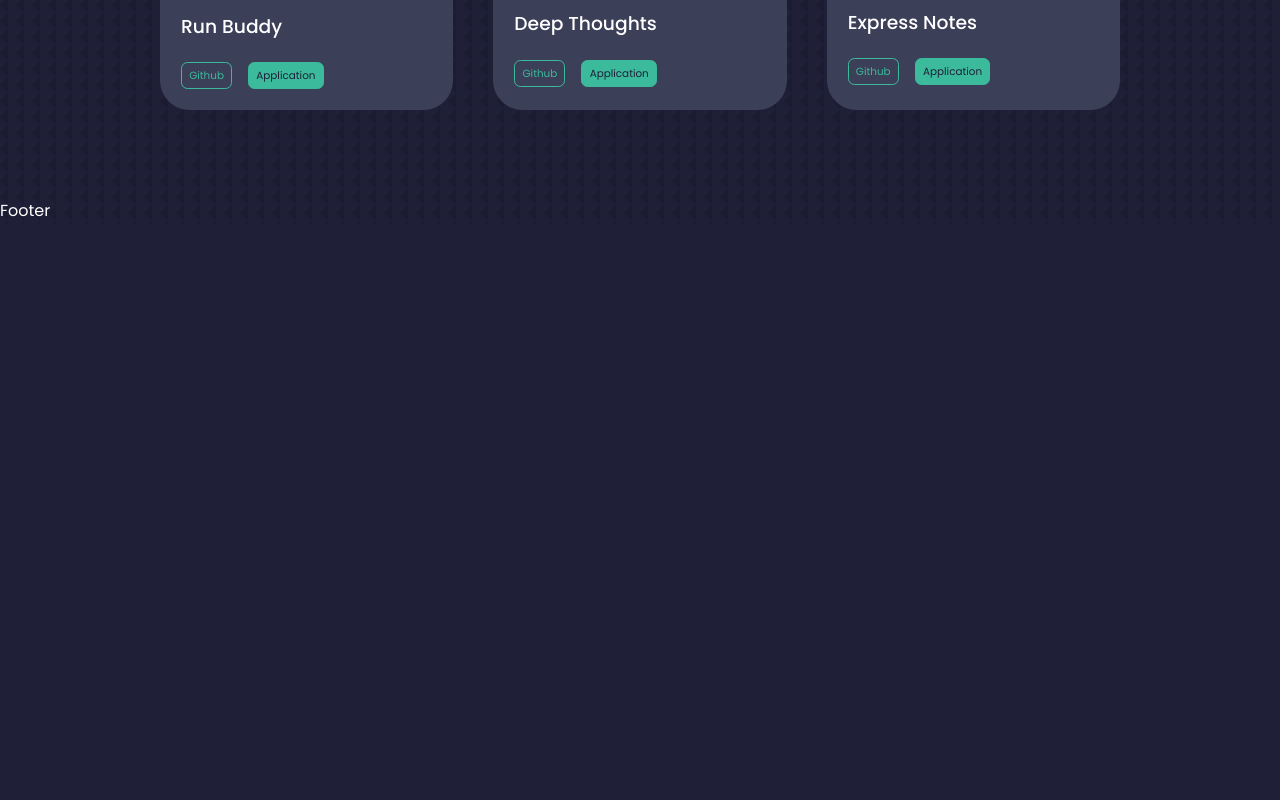
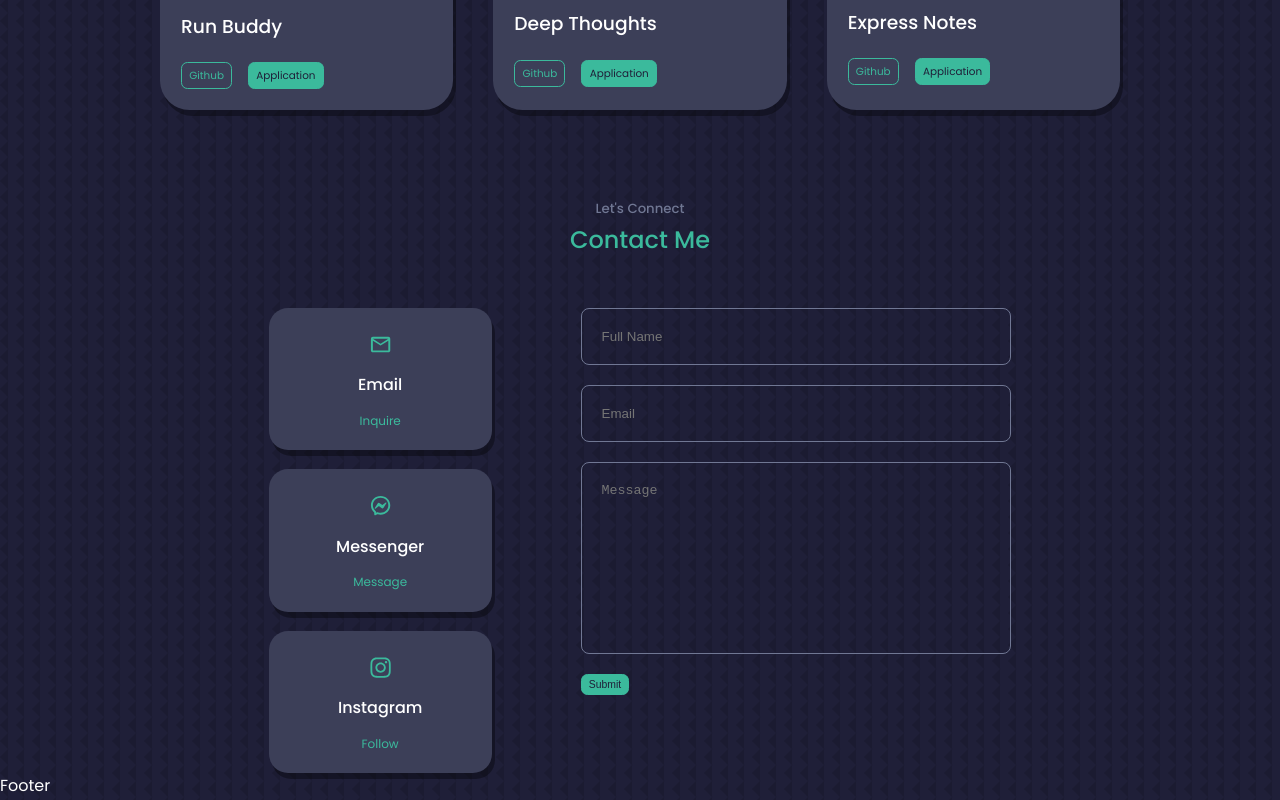
Before and after one commit to rushtre/portfolio-rush-2.0, a React (Create React App) app: page / in a window 1280 px wide. Shown: the part 2691-3491 px from the top of the page. Before the commit the page ends 2916 px from the top, so only its background shows below. Built offline with nearby package versions, Linux system fonts and the light colour scheme; the HTML template or start-up script is replaced by a standard one.

Commit message:
completed contact component

```diff
--- a/package.json
+++ b/package.json
@@ -6,6 +6,7 @@
     "@testing-library/jest-dom": "^5.16.2",
     "@testing-library/react": "^12.1.3",
     "@testing-library/user-event": "^13.5.0",
+    "emailjs-com": "^3.2.0",
     "react": "^17.0.2",
     "react-dom": "^17.0.2",
     "react-icons": "^4.3.1",
--- a/src/components/About/about.css
+++ b/src/components/About/about.css
@@ -42,12 +42,14 @@
     padding: 1.75rem;
     text-align: center;
     transition: var(--transition);
+    box-shadow: 3px 6px rgba(0, 0, 0, 0.35);
 }
 
 .about-card:hover {
     background: transparent;
     border-color: var(--primary-color);
     cursor: default;
+    box-shadow: none;
 }
 
 .about-icon {
--- a/src/components/Contact/Contact.js
+++ b/src/components/Contact/Contact.js
@@ -1,9 +1,56 @@
-import React from 'react';
+import React, { useRef } from 'react';
+import emailjs from 'emailjs-com';
 import './contact.css';
 
+//import react icons
+import { MdOutlineEmail } from 'react-icons/md';
+import { RiMessengerLine } from 'react-icons/ri';
+import { FaInstagram } from 'react-icons/fa';
+
+
 const Contact = () => {
+
+    const form = useRef();
+
+    const sendEmail = (e) => {
+        e.preventDefault();
+
+        emailjs.sendForm('service_ylmbed8', 'template_zz74bq6', form.current, '2wOTNc9wYwWuRyl6z')
+
+        e.target.reset()
+    };
+
     return (
-        <section id='contact'></section>
+        <section id='contact'>
+            <h5>Let's Connect</h5>
+            <h2>Contact Me</h2>
+
+            <div className='container contact-container'>
+                <div className='contact-options'>
+                    <article className='contact-option'>
+                        <MdOutlineEmail className='contact-icon' />
+                        <h4>Email</h4>
+                        <a href='mailto:hiddentech03@gmail.com' target='_blank' >Inquire</a>
+                    </article>
+                    <article className='contact-option'>
+                        <RiMessengerLine className='contact-icon' />
+                        <h4>Messenger</h4>
+                        <a href='https://m.me/tre.rush.5' target='_blank' >Message</a>
+                    </article>
+                    <article className='contact-option'>
+                        <FaInstagram className='contact-icon' />
+                        <h4>Instagram</h4>
+                        <a href='https://www.instagram.com/rush.tre/' target='_blank' >Follow</a>
+                    </article>
+                </div>
+                <form ref={form} onSubmit={sendEmail} >
+                    <input type='text' name='name' placeholder='Full Name' required />
+                    <input type='email' name='email' placeholder='Email' required />
+                    <textarea name='message' placeholder='Message' rows='10'></textarea>
+                    <button type='submit' className='btn btn-primary'>Submit</button>
+                </form>
+            </div>
+        </section>
     )
 };
 
--- a/src/components/Contact/contact.css
+++ b/src/components/Contact/contact.css
@@ -0,0 +1,71 @@
+.contact-container {
+    width: 58%;
+    display: grid;
+    grid-template-columns: 30% 58%;
+    gap: 12%;
+}
+
+.contact-options {
+    display: flex;
+    flex-direction: column;
+    gap: 1.2rem;
+}
+
+.contact-option {
+    background: var(--bg-color-variant);
+    padding: 1rem;
+    border-radius: 1.2rem;
+    text-align: center;
+    border: 1px solid transparent;
+    transition: var(--transition);
+    box-shadow: 3px 6px rgba(0, 0, 0, 0.35);
+}
+
+.contact-option:hover {
+    border-color: var(--primary-color);
+    background: transparent;
+    box-shadow: none;
+}
+
+.contact-option a {
+    margin-top: .75rem;
+    display: inline-block;
+    font-size: 0.75rem;
+}
+
+.contact-icon {
+    font-size: 1.45rem;
+    margin: 0.5rem;
+    color: var(--primary-color);
+}
+
+form {
+    display: flex;
+    flex-direction: column;
+    gap: 1.25rem;
+}
+
+input, textarea {
+    width: 100%;
+    padding: 1.25rem;
+    border-radius: 0.5rem;
+    background: transparent;
+    border: 1px solid var(--light);
+    resize: none;
+    color: var(--white);
+}
+
+/* media queries (tablets) */
+@media screen and (max-width: 1024px) {
+    .contact-container {
+        grid-template-columns: 1fr;
+        gap: 2rem;
+    }
+}
+
+/* media queries (mobile devices) */
+@media screen and (max-width: 600px) {
+    .contact-container {
+        width: var( --container-width-md);
+    }
+}
--- a/src/components/Experience/experience.css
+++ b/src/components/Experience/experience.css
@@ -10,6 +10,7 @@
     border-radius: 2rem;
     border: 1px solid transparent;
     transition: var(--transition);
+    box-shadow: 3px 6px rgba(0, 0, 0, 0.35);
 }
 
 .experience-container > div:hover {
@@ -17,6 +18,7 @@
     border-color: var(--primary-color);
     transition: var(--transition);
     cursor: default;
+    box-shadow: none;
 }
 
 .experience-container > div h3 {
--- a/src/components/Nav/nav.css
+++ b/src/components/Nav/nav.css
@@ -12,6 +12,7 @@
     gap: 0.85rem;
     border-radius: 3rem;
     backdrop-filter: blur(15px);
+    transition: var(--transition);
 }
 
 nav a {
--- a/src/components/Portfolio/portfolio.css
+++ b/src/components/Portfolio/portfolio.css
@@ -10,11 +10,13 @@
     border-radius: 1.85rem;
     border: 1px solid transparent;
     transition: var(--transition);
+    box-shadow: 3px 6px rgba(0, 0, 0, 0.35);
 }
 
 .portfolio-item:hover {
     border-color: var(--primary-color);
     background: transparent;
+    box-shadow: none;
 }
 
 .portfolio-img {
```
Also changed, not shown: 1 other file (tests, documents, lock files or other folders).
